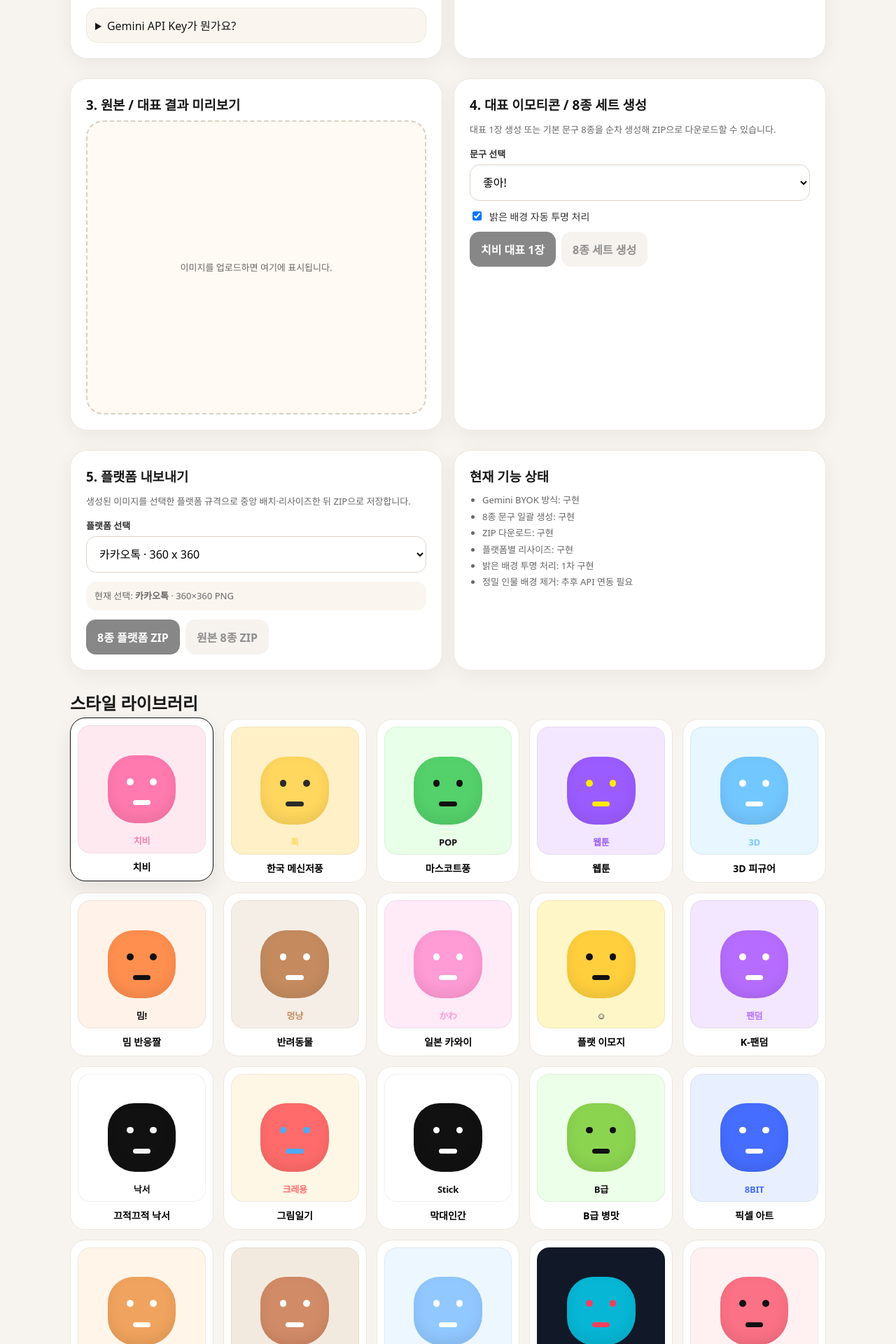
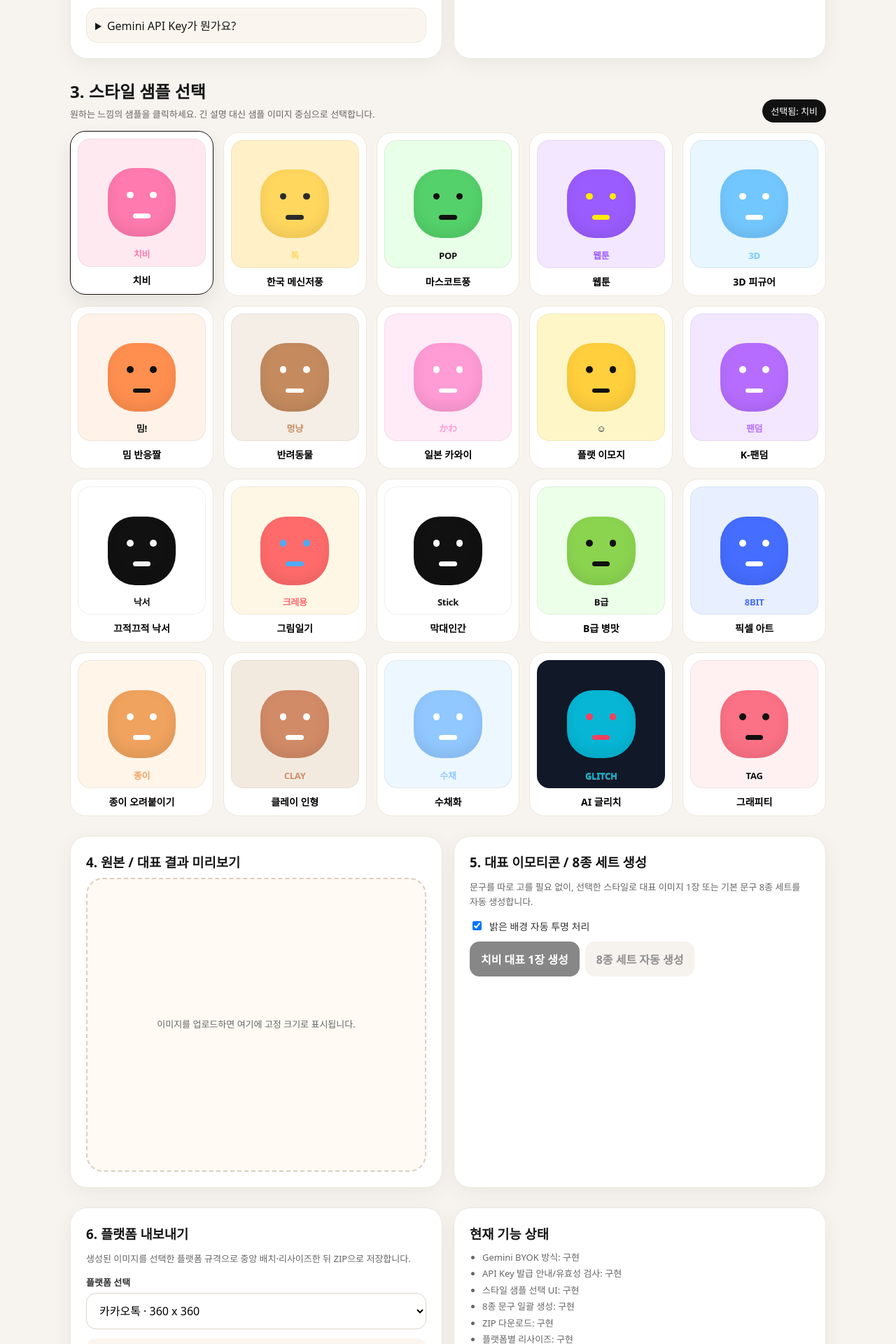
Before and after one commit to REDPAPA1000/sns_emoticon_maker, a Next.js app: page / in a window 1280 px wide. Shown: the part 580-2500 px from the top of the page at 70% size. Built offline with nearby package versions, Linux system fonts and the light colour scheme.

Commit message:
Revise main UX for sample-based style selection

```diff
--- a/app/page.tsx
+++ b/app/page.tsx
@@ -23,7 +23,6 @@ export default function Home() {
   const [image, setImage] = useState('');
   const [selectedStyle, setSelectedStyle] = useState<StickerStyle>(STYLES[0]);
   const [selectedPlatformId, setSelectedPlatformId] = useState(PLATFORMS[0].id);
-  const [phrase, setPhrase] = useState(PHRASES[0]);
   const [result, setResult] = useState('');
   const [setResults, setSetResults] = useState<GeneratedSticker[]>([]);
   const [loading, setLoading] = useState(false);
@@ -72,7 +71,7 @@ export default function Home() {
     setResult('');
 
     try {
-      const generated = await requestSticker(phrase);
+      const generated = await requestSticker('');
       setResult(generated);
     } catch (event: unknown) {
       const message = event instanceof Error ? event.message : '오류가 발생했습니다.';
@@ -80,7 +79,7 @@ export default function Home() {
     } finally {
       setLoading(false);
     }
-  }, [phrase, requestSticker]);
+  }, [requestSticker]);
 
   const generateSet = useCallback(async () => {
     setError('');
@@ -169,7 +168,7 @@ export default function Home() {
 
       await downloadStickerZip([
         {
-          fileName: `single_${selectedPlatform.id}_${selectedStyle.id}_${safeFileName(phrase)}.png`,
+          fileName: `single_${selectedPlatform.id}_${selectedStyle.id}.png`,
           dataUrl: resized
         }
       ], `single-${selectedPlatform.id}-${selectedStyle.id}.zip`);
@@ -179,7 +178,7 @@ export default function Home() {
     } finally {
       setExportLoading(false);
     }
-  }, [phrase, removeLightBg, result, selectedPlatform, selectedStyle.id]);
+  }, [removeLightBg, result, selectedPlatform, selectedStyle.id]);
 
   return (
     <main className="container">
@@ -187,26 +186,37 @@ export default function Home() {
         <span className="badge">무료 BYOK · SNS Sticker Generator</span>
         <h1>SNS 이모티콘 메이커</h1>
         <p>
-          사용자가 자신의 Gemini API 키를 넣고, 이미지를 업로드한 뒤 원하는 스타일을 선택해
+          사용자가 자신의 Gemini API 키를 넣고, 이미지를 업로드한 뒤 원하는 스타일 샘플을 선택해
           카톡·텔레그램·왓츠앱·디스코드·LINE·인스타그램용 스티커를 제작하는 무료 웹앱입니다.
         </p>
       </section>
 
-      <section className="section grid grid-2">
+      <section className="section grid grid-2 fixed-grid">
         <ApiKeyBox onChange={setApiKey} />
         <ImageUploader onImage={setImage} />
       </section>
 
-      <section className="section grid grid-2">
+      <section className="section">
+        <div className="style-toolbar">
+          <div>
+            <h2>3. 스타일 샘플 선택</h2>
+            <p className="small">원하는 느낌의 샘플을 클릭하세요. 긴 설명 대신 샘플 이미지 중심으로 선택합니다.</p>
+          </div>
+          <span className="badge">선택됨: {selectedStyle.name}</span>
+        </div>
+        <StyleGrid selected={selectedStyle.id} onSelect={setSelectedStyle} />
+      </section>
+
+      <section className="section grid grid-2 fixed-grid">
         <div className="card">
-          <h3>3. 원본 / 대표 결과 미리보기</h3>
+          <h3>4. 원본 / 대표 결과 미리보기</h3>
           <div className="preview-box">
             {result ? (
               <img src={result} alt="generated sticker" />
             ) : image ? (
               <img src={image} alt="uploaded image" />
             ) : (
-              <p className="small">이미지를 업로드하면 여기에 표시됩니다.</p>
+              <p className="small">이미지를 업로드하면 여기에 고정 크기로 표시됩니다.</p>
             )}
           </div>
           {result && (
@@ -218,14 +228,10 @@ export default function Home() {
         </div>
 
         <div className="card">
-          <h3>4. 대표 이모티콘 / 8종 세트 생성</h3>
-          <p className="small">대표 1장 생성 또는 기본 문구 8종을 순차 생성해 ZIP으로 다운로드할 수 있습니다.</p>
-          <label className="label">문구 선택</label>
-          <select className="input" value={phrase} onChange={(event) => setPhrase(event.target.value)}>
-            {PHRASES.map((item) => (
-              <option key={item}>{item}</option>
-            ))}
-          </select>
+          <h3>5. 대표 이모티콘 / 8종 세트 생성</h3>
+          <p className="small">
+            문구를 따로 고를 필요 없이, 선택한 스타일로 대표 이미지 1장 또는 기본 문구 8종 세트를 자동 생성합니다.
+          </p>
 
           <label className="check-row">
             <input type="checkbox" checked={removeLightBg} onChange={(event) => setRemoveLightBg(event.target.checked)} />
@@ -234,10 +240,10 @@ export default function Home() {
 
           <div className="button-row">
             <button className="btn" disabled={!canGenerate || loading || batchLoading} onClick={generate}>
-              {loading ? '생성 중...' : `${selectedStyle.name} 대표 1장`}
+              {loading ? '생성 중...' : `${selectedStyle.name} 대표 1장 생성`}
             </button>
             <button className="btn secondary" disabled={!canGenerate || loading || batchLoading} onClick={generateSet}>
-              {batchLoading ? '8종 생성 중...' : '8종 세트 생성'}
+              {batchLoading ? '8종 생성 중...' : '8종 세트 자동 생성'}
             </button>
           </div>
 
@@ -246,9 +252,9 @@ export default function Home() {
         </div>
       </section>
 
-      <section className="section grid grid-2">
+      <section className="section grid grid-2 fixed-grid">
         <div className="card">
-          <h3>5. 플랫폼 내보내기</h3>
+          <h3>6. 플랫폼 내보내기</h3>
           <p className="small">생성된 이미지를 선택한 플랫폼 규격으로 중앙 배치·리사이즈한 뒤 ZIP으로 저장합니다.</p>
           <label className="label">플랫폼 선택</label>
           <select className="input" value={selectedPlatformId} onChange={(event) => setSelectedPlatformId(event.target.value)}>
@@ -273,6 +279,8 @@ export default function Home() {
           <h3>현재 기능 상태</h3>
           <ul className="small status-list">
             <li>Gemini BYOK 방식: 구현</li>
+            <li>API Key 발급 안내/유효성 검사: 구현</li>
+            <li>스타일 샘플 선택 UI: 구현</li>
             <li>8종 문구 일괄 생성: 구현</li>
             <li>ZIP 다운로드: 구현</li>
             <li>플랫폼별 리사이즈: 구현</li>
@@ -285,7 +293,7 @@ export default function Home() {
       {setResults.length > 0 && (
         <section className="section">
           <h2>8종 생성 결과</h2>
-          <div className="grid grid-4">
+          <div className="grid grid-4 fixed-grid">
             {setResults.map((item, index) => (
               <div className="card" key={`${item.phrase}-${index}`}>
                 <div className="thumb-box">
@@ -306,11 +314,6 @@ export default function Home() {
       )}
 
       <section className="section">
-        <h2>스타일 라이브러리</h2>
-        <StyleGrid selected={selectedStyle.id} onSelect={setSelectedStyle} />
-      </section>
-
-      <section className="section">
         <h2>플랫폼 내보내기 목표</h2>
         <PlatformGrid />
       </section>
```
